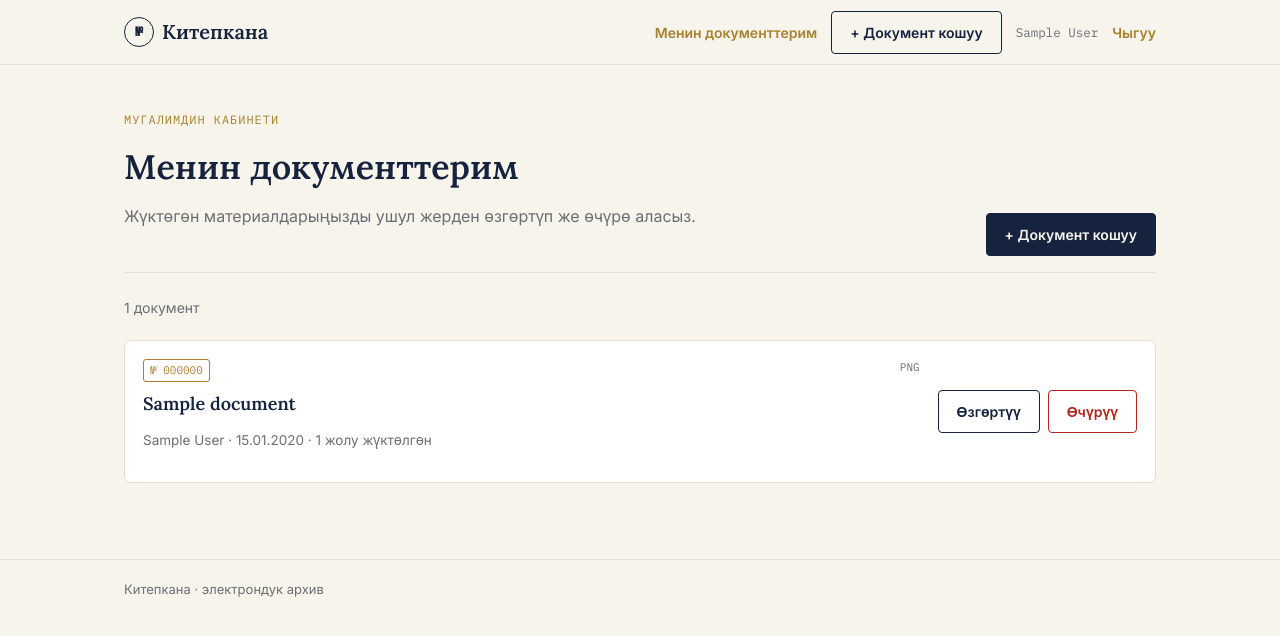
After one commit to MamatkulovaBegimai/document-library, a Django app: page /my-documents/ in a window 1280 px wide. The commit adds this page. Shown: the top 636 px of the page. Run offline with Django 5.2, Linux system fonts and the light colour scheme; a user stored in the database is signed in; tables that the repository leaves empty hold one stand-in row (values such as "Sample post").

Commit message:
Add teacher document cabinet
* Track document owner

* Add teacher document management

* Add teacher document management routes

* Show document owner in admin

* Add teacher documents navigation

* Add document owner migration

* Add teacher documents dashboard

* Add document edit page

* Add document delete confirmation

* Style teacher document cabinet

```diff
--- a/library/admin.py
+++ b/library/admin.py
@@ -4,7 +4,7 @@ from .models import Document
 
 @admin.register(Document)
 class DocumentAdmin(admin.ModelAdmin):
-    list_display = ('title', 'author', 'category', 'file_type', 'downloads', 'created_at')
-    list_filter = ('category',)
-    search_fields = ('title', 'author', 'description', 'tags')
+    list_display = ('title', 'author', 'uploaded_by', 'category', 'file_type', 'downloads', 'created_at')
+    list_filter = ('category', 'uploaded_by')
+    search_fields = ('title', 'author', 'description', 'tags', 'uploaded_by__username', 'uploaded_by__email')
     readonly_fields = ('id', 'file_size', 'downloads', 'created_at')
--- a/library/models.py
+++ b/library/models.py
@@ -1,6 +1,7 @@
 import os
 import uuid
 
+from django.conf import settings
 from django.core.validators import FileExtensionValidator
 from django.db import models
 
@@ -18,6 +19,15 @@ class Document(models.Model):
     description = models.TextField('Сүрөттөмө', blank=True)
     category = models.CharField('Категория', max_length=100, blank=True, db_index=True)
     tags = models.CharField('Тегдер (үтүр менен)', max_length=255, blank=True)
+
+    uploaded_by = models.ForeignKey(
+        settings.AUTH_USER_MODEL,
+        verbose_name='Жүктөгөн мугалим',
+        on_delete=models.SET_NULL,
+        null=True,
+        blank=True,
+        related_name='uploaded_documents',
+    )
 
     file = models.FileField(
         'Файл',
@@ -38,7 +48,7 @@ class Document(models.Model):
         return self.title
 
     def save(self, *args, **kwargs):
-        if self.file and not self.file_size:
+        if self.file:
             self.file_size = self.file.size
         super().save(*args, **kwargs)
 
--- a/library/static/library/css/style.css
+++ b/library/static/library/css/style.css
@@ -178,3 +178,82 @@ a { color: inherit; text-decoration: none; }
 @media (max-width: 760px) {
   .profile-grid { grid-template-columns: 1fr; }
 }
+
+
+/* Teacher document cabinet */
+.teacher-head {
+  display: flex;
+  justify-content: space-between;
+  align-items: end;
+  gap: 20px;
+  padding: 46px 0 16px;
+  border-bottom: 1px solid var(--line);
+}
+.teacher-head h1 {
+  font-size: 34px;
+}
+.teacher-doc-list {
+  display: flex;
+  flex-direction: column;
+  gap: 12px;
+  padding: 14px 0 36px;
+}
+.teacher-doc-row {
+  background: var(--card);
+  border: 1px solid var(--line);
+  border-radius: 7px;
+  padding: 18px;
+  display: flex;
+  justify-content: space-between;
+  align-items: center;
+  gap: 18px;
+}
+.teacher-doc-main {
+  min-width: 0;
+  flex: 1;
+}
+.teacher-doc-main h3 {
+  font-family: 'Lora', serif;
+  font-size: 18px;
+  margin: 8px 0 4px;
+}
+.teacher-doc-main h3 a:hover {
+  color: var(--gold);
+}
+.teacher-doc-actions {
+  display: flex;
+  gap: 8px;
+  flex-shrink: 0;
+}
+.danger-outline {
+  border-color: #B3261E;
+  color: #B3261E;
+}
+.danger-outline:hover,
+.danger-btn {
+  background: #B3261E;
+  border-color: #B3261E;
+  color: white;
+}
+.danger-btn:hover {
+  background: #8f1f19;
+  border-color: #8f1f19;
+}
+
+@media (max-width: 700px) {
+  .teacher-head {
+    align-items: flex-start;
+    flex-direction: column;
+  }
+  .teacher-doc-row {
+    align-items: stretch;
+    flex-direction: column;
+  }
+  .teacher-doc-actions {
+    width: 100%;
+  }
+  .teacher-doc-actions .btn {
+    flex: 1;
+    text-align: center;
+  }
+}
--- a/library/templates/library/base.html
+++ b/library/templates/library/base.html
@@ -19,6 +19,7 @@
     </a>
     <div class="topbar-actions">
       {% if can_upload %}
+        <a class="btn-link" href="{% url 'library:teacher_documents' %}">Менин документтерим</a>
         <a class="btn btn-ghost" href="{% url 'library:document_upload' %}">+ Документ кошуу</a>
       {% endif %}
       {% if user.is_authenticated %}
--- /dev/null
+++ b/library/templates/library/teacher_documents.html
@@ -0,0 +1,60 @@
+{% extends 'library/base.html' %}
+
+{% block title %}Менин документтерим — Китепкана{% endblock %}
+
+{% block content %}
+<main class="wrap">
+  <div class="teacher-head">
+    <div>
+      <p class="eyebrow">Мугалимдин кабинети</p>
+      <h1>Менин документтерим</h1>
+      <p class="lede">Жүктөгөн материалдарыңызды ушул жерден өзгөртүп же өчүрө аласыз.</p>
+    </div>
+    <a class="btn btn-primary" href="{% url 'library:document_upload' %}">+ Документ кошуу</a>
+  </div>
+
+  <div class="results-bar">{{ total }} документ</div>
+
+  {% if page_obj %}
+    <div class="teacher-doc-list">
+      {% for doc in page_obj %}
+        <article class="teacher-doc-row">
+          <div class="teacher-doc-main">
+            <div class="card-top">
+              <span class="call-number">№ {{ doc.call_number }}</span>
+              <span class="filetype">{{ doc.file_type }}</span>
+            </div>
+            <h3><a href="{% url 'library:document_detail' doc.pk %}">{{ doc.title }}</a></h3>
+            <p class="card-author">
+              {% if doc.author %}{{ doc.author }} · {% endif %}
+              {{ doc.created_at|date:"d.m.Y" }} · {{ doc.downloads }} жолу жүктөлгөн
+            </p>
+          </div>
+          <div class="teacher-doc-actions">
+            <a class="btn btn-ghost" href="{% url 'library:document_edit' doc.pk %}">Өзгөртүү</a>
+            <a class="btn danger-outline" href="{% url 'library:document_delete' doc.pk %}">Өчүрүү</a>
+          </div>
+        </article>
+      {% endfor %}
+    </div>
+
+    {% if page_obj.paginator.num_pages > 1 %}
+      <nav class="pager">
+        {% if page_obj.has_previous %}
+          <a href="?page={{ page_obj.previous_page_number }}">←</a>
+        {% endif %}
+        <a class="active" href="#">{{ page_obj.number }} / {{ page_obj.paginator.num_pages }}</a>
+        {% if page_obj.has_next %}
+          <a href="?page={{ page_obj.next_page_number }}">→</a>
+        {% endif %}
+      </nav>
+    {% endif %}
+  {% else %}
+    <div class="empty">
+      <p class="empty-mark">№</p>
+      <p>Азырынча документ жүктөй элексиз.</p>
+      <a class="btn btn-primary" href="{% url 'library:document_upload' %}">Биринчи документти кошуу</a>
+    </div>
+  {% endif %}
+</main>
+{% endblock %}
--- a/library/urls.py
+++ b/library/urls.py
@@ -7,7 +7,10 @@ urlpatterns = [
     path('', views.document_list, name='document_list'),
     path('upload/', views.document_upload, name='document_upload'),
     path('profile/', views.teacher_profile, name='teacher_profile'),
+    path('my-documents/', views.teacher_documents, name='teacher_documents'),
     path('documents/<uuid:pk>/', views.document_detail, name='document_detail'),
     path('documents/<uuid:pk>/download/', views.document_download, name='document_download'),
     path('documents/<uuid:pk>/read/', views.document_read, name='document_read'),
+    path('documents/<uuid:pk>/edit/', views.document_edit, name='document_edit'),
+    path('documents/<uuid:pk>/delete/', views.document_delete, name='document_delete'),
 ]
--- a/library/views.py
+++ b/library/views.py
@@ -6,7 +6,7 @@ from django.contrib.auth.forms import PasswordChangeForm
 from django.contrib.auth import update_session_auth_hash
 from django.core.exceptions import PermissionDenied
 from django.core.paginator import Paginator
-from django.db.models import Q
+from django.db.models import Q, F
 from django.shortcuts import render, redirect, get_object_or_404
 
 from .models import Document
@@ -25,6 +25,14 @@ def teacher_required(view_func):
             raise PermissionDenied('Бул бөлүккө мугалимдер жана админдер гана кире алат.')
         return view_func(request, *args, **kwargs)
     return wrapper
+
+
+def _teacher_document_or_404(request, pk):
+    """Мугалим өз документин гана өзгөртө/өчүрө алат; суперпайдалануучу — баарын."""
+    docs = Document.objects.all()
+    if not request.user.is_superuser:
+        docs = docs.filter(uploaded_by=request.user)
+    return get_object_or_404(docs, pk=pk)
 
 
 def document_list(request):
@@ -71,7 +79,7 @@ def document_detail(request, pk):
 
 def document_download(request, pk):
     doc = get_object_or_404(Document, pk=pk)
-    Document.objects.filter(pk=pk).update(downloads=doc.downloads + 1)
+    Document.objects.filter(pk=pk).update(downloads=F('downloads') + 1)
     return redirect(doc.file.url)
 
 
@@ -90,13 +98,69 @@ def document_upload(request):
     if request.method == 'POST':
         form = DocumentForm(request.POST, request.FILES)
         if form.is_valid():
-            doc = form.save()
+            doc = form.save(commit=False)
+            doc.uploaded_by = request.user
+            doc.save()
             messages.success(request, f'«{doc.title}» ийгиликтүү кошулду.')
-            return redirect('library:document_detail', pk=doc.pk)
+            return redirect('library:teacher_documents')
     else:
         form = DocumentForm()
 
     return render(request, 'library/document_upload.html', {'form': form})
+
+
+@teacher_required
+def teacher_documents(request):
+    """Мугалимдин жеке кабинети — өзүнүн документтери."""
+    docs = Document.objects.filter(uploaded_by=request.user)
+    if request.user.is_superuser:
+        docs = Document.objects.all()
+
+    paginator = Paginator(docs, PAGE_SIZE)
+    page_obj = paginator.get_page(request.GET.get('page'))
+
+    return render(request, 'library/teacher_documents.html', {
+        'page_obj': page_obj,
+        'total': paginator.count,
+    })
+
+
+@teacher_required
+def document_edit(request, pk):
+    doc = _teacher_document_or_404(request, pk)
+
+    if request.method == 'POST':
+        old_file_name = doc.file.name
+        form = DocumentForm(request.POST, request.FILES, instance=doc)
+        if form.is_valid():
+            updated = form.save()
+            if old_file_name and updated.file.name != old_file_name:
+                updated.file.storage.delete(old_file_name)
+            messages.success(request, f'«{updated.title}» өзгөртүүлөрү сакталды.')
+            return redirect('library:teacher_documents')
+    else:
+        form = DocumentForm(instance=doc)
+
+    return render(request, 'library/document_edit.html', {
+        'form': form,
+        'doc': doc,
+    })
+
+
+@teacher_required
+def document_delete(request, pk):
+    doc = _teacher_document_or_404(request, pk)
+
+    if request.method == 'POST':
+        title = doc.title
+        if doc.file:
+            doc.file.delete(save=False)
+        doc.delete()
+        messages.success(request, f'«{title}» өчүрүлдү.')
+        return redirect('library:teacher_documents')
+
+    return render(request, 'library/document_delete_confirm.html', {'doc': doc})
+
 
 @teacher_required
 def teacher_profile(request):
```
Also changed, not shown: library/templates/library/document_delete_confirm.html (added, +23 -0 lines), library/templates/library/document_edit.html (added, +30 -0 lines), library/migrations/0002_document_uploaded_by.py (added).
